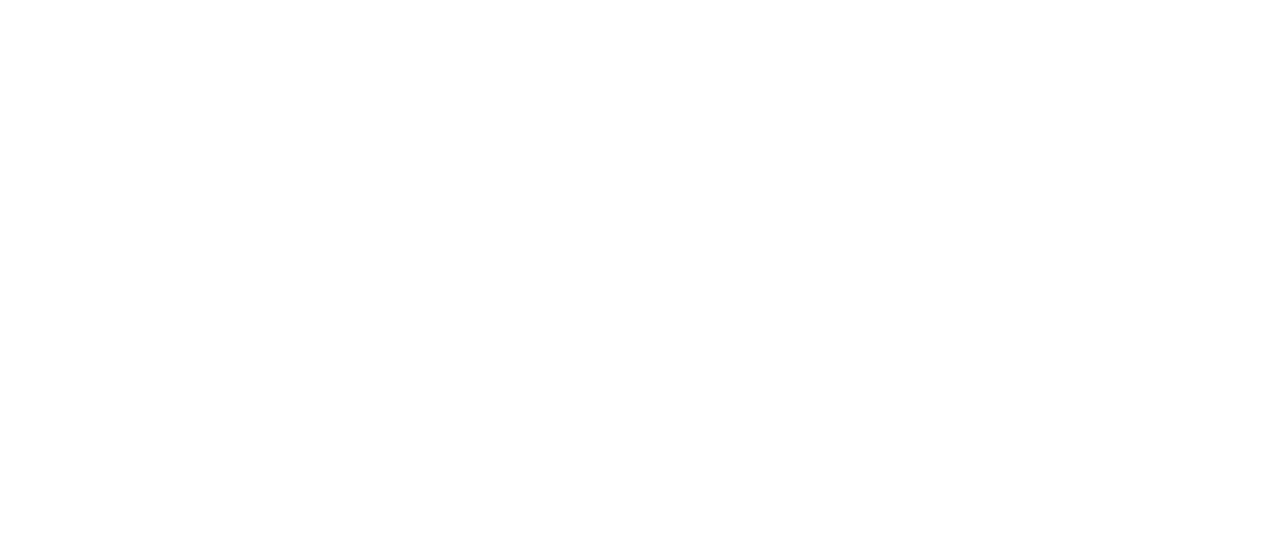
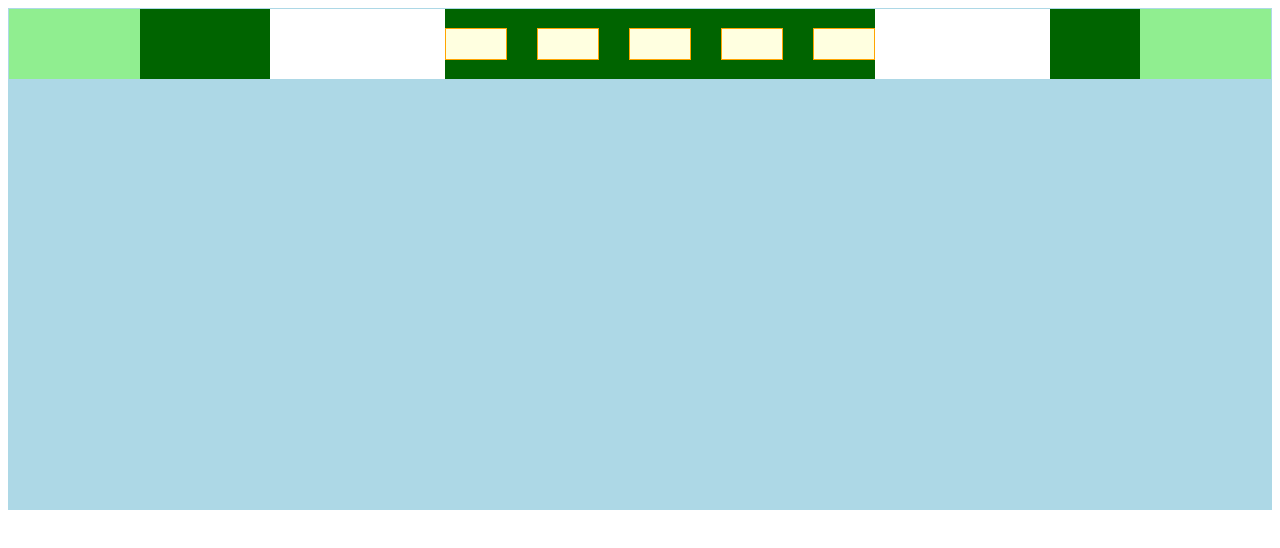
Before and after one commit to KevinZucca/htmlcss-struttura-discord, a plain HTML site: page index.html in a window 1280 px wide. Drawn offline with Linux system fonts and the light colour scheme.

Commit message:
feat: header, nav bar

```diff
--- a/css/style.css
+++ b/css/style.css
@@ -0,0 +1,58 @@
+header {
+    height: 500px;
+    border: 1px solid lightblue;
+    background-color: lightblue;
+}
+
+.centered {
+    max-width: 1000px;
+    margin: auto;
+}
+nav {
+    width: 100%;
+    height: 70px;
+    background-color: lightgreen;
+}
+
+nav #nav-inner {
+    width: 100%;
+    height: 100%;
+    display: flex;
+    justify-content: space-between;
+    background-color: white;
+}
+
+
+
+nav #logo {
+    width: 130px;
+    background-color: darkgreen;
+}
+
+#nav-inner #links {
+    background-color: darkgreen;
+    display: flex;
+    flex-direction: row;
+}
+
+#links ul {
+    display: flex;
+    align-items: center;
+    justify-content: space-around;
+    flex-direction: row nowrap;
+    padding-left: 0;
+    gap: 30px;
+}
+
+#links ul li {
+    width: 60px;
+    height: 30px;
+    background-color: lightyellow;
+    list-style-type: none;
+    border: 1px solid orange;
+}
+
+nav #access-form {
+    width: 90px;
+    background-color: darkgreen;
+}
--- a/index.html
+++ b/index.html
@@ -10,12 +10,24 @@
 </head>
 
     <header>
+
         <nav>
+            <div id="nav-inner" class="centered">
+                <div id="logo"></div>
+                <div id="links">
+                    <ul>
+                     <li></li>
+                     <li></li>
+                     <li></li>
+                     <li></li>
+                     <li></li>
+                    </ul>
+                </div>
+                <div id="access-form"></div>
+            </div>
+        </nav>
 
-        </nav>
-        <div class="jumbo">
 
-        </div>
     </header>
 
     <main>
```
